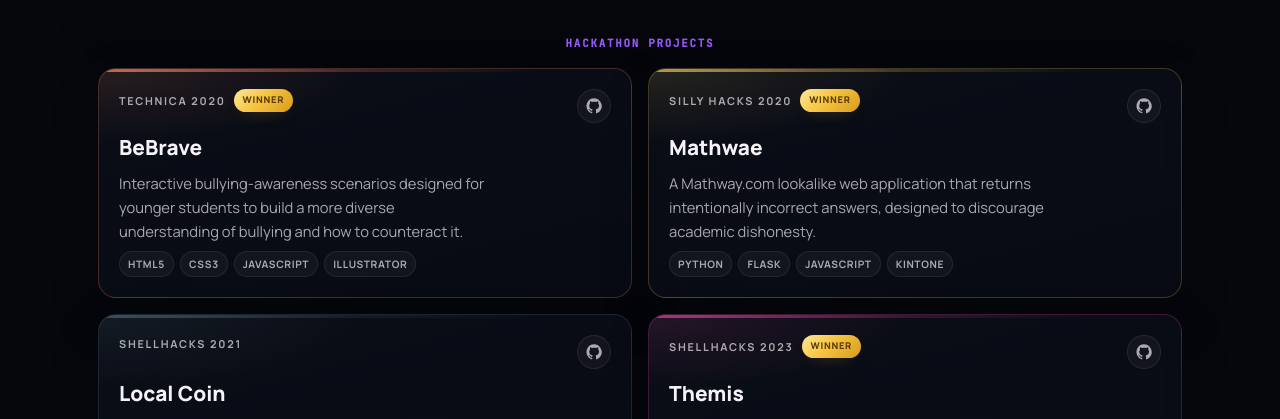
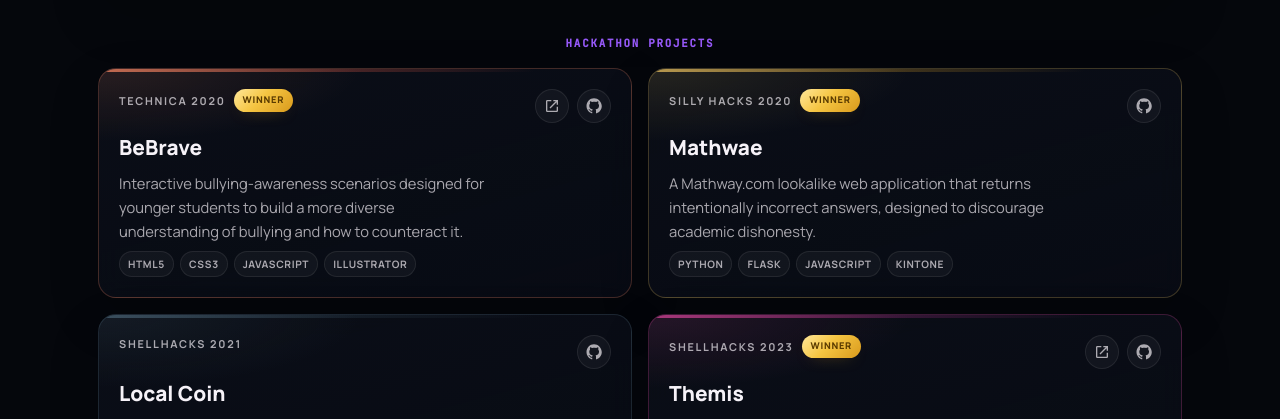
Before and after one commit to ghechavarria/Portfolio-2026, a React (Vite) app: page / in a window 1280 px wide. Shown: the part 4780-5199 px from the top of the page. Built offline with nearby package versions, Linux system fonts and the light colour scheme; no server answers.

Commit message:
update links to projects

```diff
--- a/src/components/Projects.jsx
+++ b/src/components/Projects.jsx
@@ -1,7 +1,7 @@
 import { projects, websites } from '../data/portfolioData';
 import RevealSection from './RevealSection';
 import SectionHeader from './SectionHeader';
-import { GitHubIcon } from './SocialIcons';
+import { ExternalLinkIcon, GitHubIcon } from './SocialIcons';
 
 export default function Projects() {
   return (
@@ -54,9 +54,21 @@ export default function Projects() {
                   <span className="project-tag">{project.tag}</span>
                   {project.winner && <span className="project-winner">Winner</span>}
                 </div>
+                <div className="project-card-links">
+                  {project.url && (
+                    <a
+                      className="project-card-link"
+                      href={project.url}
+                      target="_blank"
+                      rel="noreferrer"
+                      aria-label={`Visit ${project.title} live site`}
+                    >
+                      <ExternalLinkIcon />
+                    </a>
+                  )}
                   {project.github && (
                     <a
-                    className="project-github"
+                      className="project-card-link"
                       href={project.github}
                       target="_blank"
                       rel="noreferrer"
@@ -65,6 +77,7 @@ export default function Projects() {
                       <GitHubIcon />
                     </a>
                   )}
+                </div>
               </div>
               <h3>
                 {project.devpost ? (
--- a/src/components/SocialIcons.jsx
+++ b/src/components/SocialIcons.jsx
@@ -21,3 +21,11 @@ export function EmailIcon() {
     </svg>
   );
 }
+
+export function ExternalLinkIcon() {
+  return (
+    <svg viewBox="0 0 24 24" aria-hidden="true">
+      <path d="M14 3h7v7h-2V6.41l-9.29 9.3-1.42-1.42 9.3-9.29H14V3zM5 5h6V3H5a2 2 0 0 0-2 2v14a2 2 0 0 0 2 2h14a2 2 0 0 0 2-2v-6h-2v6H5V5z" />
+    </svg>
+  );
+}
--- a/src/data/portfolioData.js
+++ b/src/data/portfolioData.js
@@ -155,6 +155,7 @@ export const projects = [
     tech: ['HTML5', 'CSS3', 'JavaScript', 'Illustrator'],
     tone: 'peach',
     github: 'https://github.com/ghechavarria/BeBrave',
+    url: 'https://bebrave.space/',
     winner: true,
   },
   {
@@ -186,6 +187,7 @@ export const projects = [
     tone: 'pink',
     github: 'https://github.com/HandHeart/ThemisAIWatch',
     devpost: 'https://devpost.com/software/best-overall',
+    url: 'https://themis-vision.netlify.app',
     winner: true,
   },
 ];
--- a/src/index.css
+++ b/src/index.css
@@ -1637,7 +1637,14 @@ h1 {
   box-shadow: 0 6px 16px -10px rgba(217, 154, 28, 0.8);
 }
 
-.project-github {
+.project-card-links {
+  display: inline-flex;
+  align-items: center;
+  gap: 8px;
+  flex-shrink: 0;
+}
+
+.project-card-link {
   flex-shrink: 0;
   z-index: 2;
   display: inline-flex;
@@ -1652,14 +1659,14 @@ h1 {
   transition: transform 0.2s var(--ease), color 0.2s ease, border-color 0.2s ease, background 0.2s ease;
 }
 
-.project-github:hover {
+.project-card-link:hover {
   transform: translateY(-2px);
   color: var(--text);
   border-color: var(--border-strong);
   background: var(--fill-muted);
 }
 
-.project-github svg {
+.project-card-link svg {
   width: 16px;
   height: 16px;
   fill: currentColor;
```
Also changed, not shown: 1 other file (tests, documents, lock files or other folders). Lines whose indentation alone changed are shown as unchanged.
